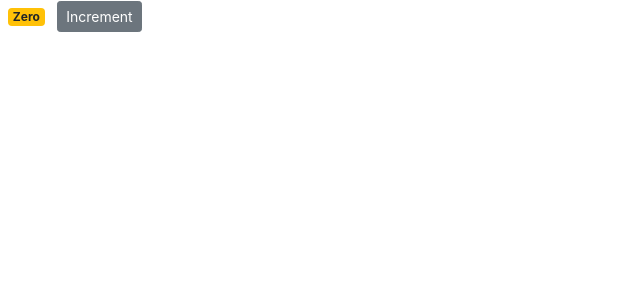
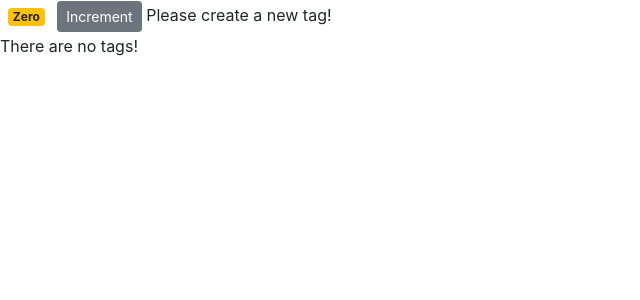
Before and after one commit to looSeeCan/counter-app, a React (Create React App) app: page / in a window 1280 px wide. Shown: the top 300 px of the page, without its empty margins (0-640 px from the left). Built offline with nearby package versions, Linux system fonts and the light colour scheme.

Commit message:
test
this is a test

```diff
--- a/src/components/counter.jsx
+++ b/src/components/counter.jsx
@@ -1,12 +1,14 @@
 import React, { Component } from 'react'; /// imrc = import statement
 
 /// keyboard shortcut "cc" to creater class
-
+/// testing: committing to the command line with description and message
 class Counter extends Component {
     state = { /// add a property called state. state is a special property in React component. its basically an object that includes any data that this component needs.
         count: 0,
         // imageUrl: "Https://picsum.photos/200",
         // imageUrl: "https://scontent-ord5-1.xx.fbcdn.net/v/t39.30808-6/308053926_5403345529781102_4848854497029499904_n.jpg?stp=cp6_dst-jpg&_nc_cat=111&ccb=1-7&_nc_sid=0debeb&_nc_ohc=be9t5WEhZQAAX8X8-81&tn=BVHjSxUsbjfysZKz&_nc_ht=scontent-ord5-1.xx&oh=00_AT_A-wen1jSfH3ENZqzWM04IGVERID_eYNoPtI3TViQ1kg&oe=63340388"
+        // tags: ["tag1", "tag2", "tag3",],
+        tags: [],
 
     };
 
@@ -23,9 +25,19 @@
             {/* <img src={this.state.imageUrl} /> */}
             <span className={classes}>{this.formatCount()}</span> {}
             <button className='btn btn-secondary btn-sm'>Increment</button> {/*style ={{fontSize: 30}} = inline */}
+
+            {this.state.tags.length === 0 && "Please create a new tag!"}
+            {this.renderTags()}
         </React.Fragment>
         );
     }
+
+    renderTags() { /// conditional rendering
+        /// (this.state.tags.length === 0) ? <p>There are no tags!</p> : <ul>{this.state.tags.map(tag => <li key={tag}>{tag}</li>)}</ul>
+        /// rendering list of items in react. whenever we rendeer a map method, we need to set a key attribute and set the value to a dynamic value {}. the value needs to be unique.
+        if(this.state.tags.length === 0)  return <p>There are no tags!</p>
+        else return <ul>{this.state.tags.map(tag => <li key={tag}>{tag}</li>)}</ul>
+    };
 
     getBadgeClasses() {/// refactored. ctrl+shift+r. extract to method in class counter
         let classes = "badge m-2 badge-"; /// Rendering classes dynamically. the value here is a bootstrap value. the m-2 means margin 2 */
```
